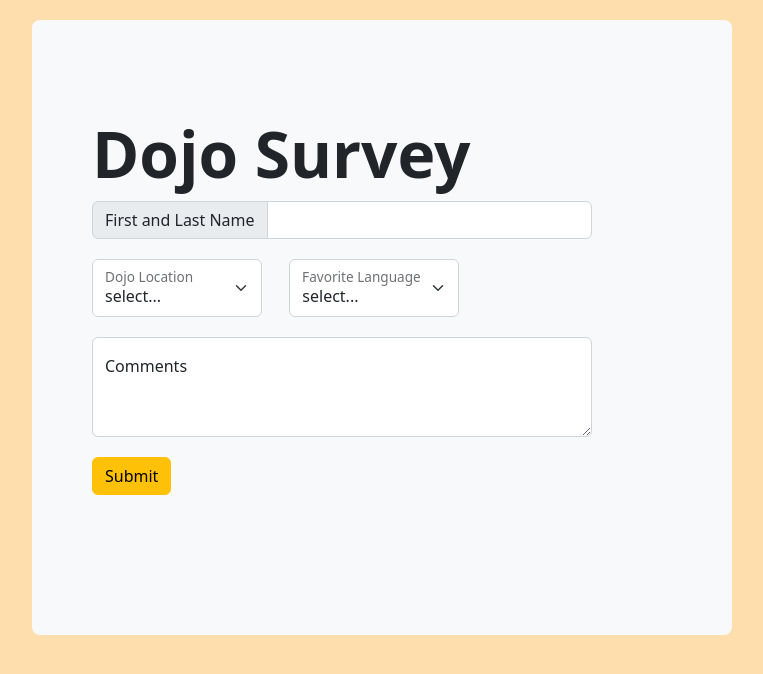
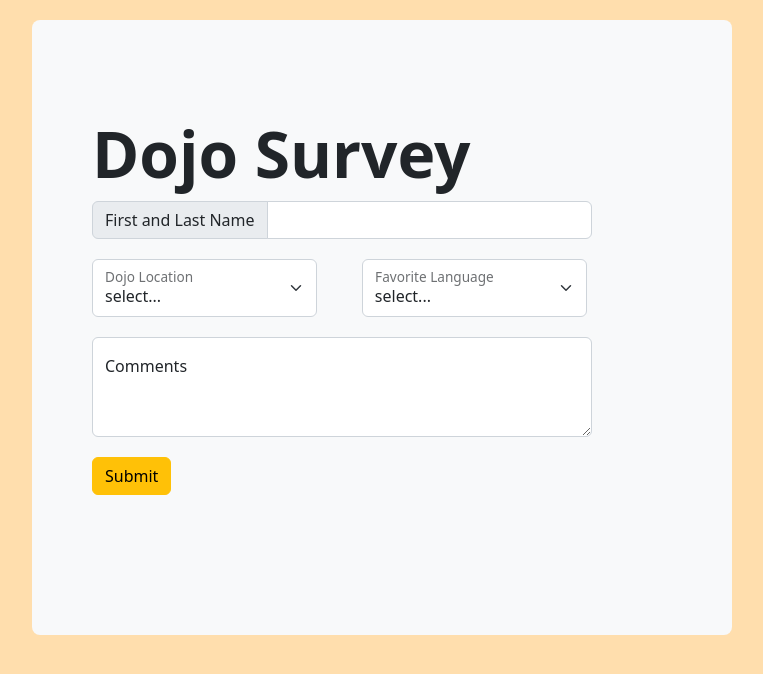
Before and after one commit to dreessen-n/dojo_survey, a Flask app: page / in a window 1280 px wide. Shown: the top 674 px of the page, without its empty margins (258-1021 px from the left). Run offline with Flask 2, Linux system fonts and the light colour scheme.

Commit message:
Adjust the form on index

```diff
--- a/static/css/style.css
+++ b/static/css/style.css
@@ -33,7 +33,7 @@ body {
 }
 
 .form-select {
-    width: 170px;
+    width: 225px;
     margin-top: 20px;
 }
 
--- a/templates/index.html
+++ b/templates/index.html
@@ -18,7 +18,7 @@
                 <h2 class="fw-bolder display-3">Dojo Survey</h2>
               </div>
             </div>
-            <div class="lc-block col-md-8">
+            <div class="lc-block col-md-11">
               <div editable="rich">
                 <!-- Get Name -->
                 <div class="input-group">
--- a/templates/result.html
+++ b/templates/result.html
@@ -19,7 +19,7 @@
                     <h2 class="fw-bolder display-3">Submitted Info:</h2>
                 </div>
                 </div>
-                <div class="lc-block col-md-8">
+                <div class="lc-block col-md-12">
                 <div editable="rich">
                     <table class="table table-striped">
                         <tbody>
```
